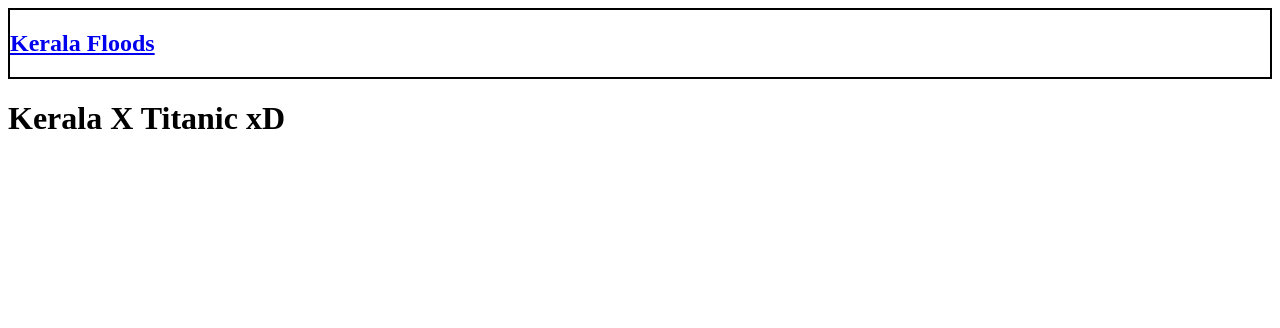
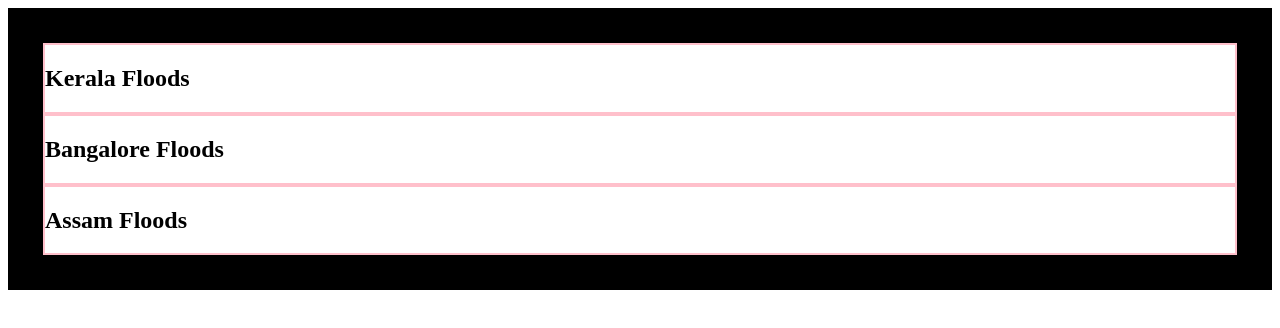
Before and after one commit to pranav2701/anticorruptionledger, a React (Create React App) app: page /kerala in a window 1280 px wide. Shown: the top 328 px of the page. Built offline with nearby package versions, Linux system fonts and the light colour scheme.

Commit message:
Toggle cause switches

```diff
--- a/src/App.js
+++ b/src/App.js
@@ -1,19 +1,10 @@
 import React from "react";
 import FirstPage from "./components/FirstPage/FirstPage";
-import Kerala from "./components/OrgChart/Kerala";
-import { Routes, Route, BrowserRouter as Router } from "react-router-dom";
-import NGOList from "./components/OrgChart/NGOList";
 
 function App() {
   return (
     <div>
-      <Router>
-        <FirstPage />
-        <Routes>
-          <Route exact path="/kerala" element={<Kerala />} />
-          <Route exact path="/" element={<NGOList />} />
-        </Routes>
-      </Router>
+      <FirstPage />
     </div>
   );
 }
--- /dev/null
+++ b/src/components/FirstPage/FirstPage.css
@@ -0,0 +1,3 @@
+.fp-div {
+  border: 35px solid black;
+}
--- a/src/components/FirstPage/FirstPage.js
+++ b/src/components/FirstPage/FirstPage.js
@@ -1,12 +1,40 @@
 import React from "react";
+import Kerala from "../OrgChart/Kerala";
 import NGOList from "../OrgChart/NGOList";
+import "./FirstPage.css";
+import { useState } from "react";
+import Bangalore from "../OrgChart/Bangalore";
+import Assam from "../OrgChart/Assam";
 
 function FirstPage() {
-  return (
-    <div>
-      <NGOList name="Kerala Floods" id="kerala" />
-    </div>
-  );
+  const [sourceOrigin, setSourceOrigin] = useState("home");
+  const [clicked, setClicked] = useState(false);
+  let clickHandler = (event) => {
+    setClicked(true);
+    setSourceOrigin(event.target.id);
+  };
+
+  if (!clicked) {
+    return (
+      <div className="fp-div">
+        <NGOList
+          name="Kerala Floods"
+          id="kerala"
+          onClick={() => clickHandler}
+        />
+        <NGOList
+          name="Bangalore Floods"
+          id="bangalore"
+          onClick={() => clickHandler}
+        />
+        <NGOList name="Assam Floods" id="assam" onClick={() => clickHandler} />
+      </div>
+    );
+  } else {
+    if (sourceOrigin === "assam") return <Assam />;
+    else if (sourceOrigin === "bangalore") return <Bangalore />;
+    else if (sourceOrigin === "kerala") return <Kerala />;
+    else return <FirstPage />;
+  }
 }
-
 export default FirstPage;
--- /dev/null
+++ b/src/components/OrgChart/Assam.js
@@ -0,0 +1,7 @@
+import React from "react";
+
+function Assam() {
+  return <div>Assam</div>;
+}
+
+export default Assam;
--- /dev/null
+++ b/src/components/OrgChart/Bangalore.js
@@ -0,0 +1,7 @@
+import React from "react";
+
+function Bangalore() {
+  return <div>Bangalore</div>;
+}
+
+export default Bangalore;
--- a/src/components/OrgChart/Kerala.js
+++ b/src/components/OrgChart/Kerala.js
@@ -1,11 +1,7 @@
 import React from "react";
 
 function Kerala() {
-  return (
-    <div>
-      <h1>Kerala X Titanic xD</h1>
-    </div>
-  );
+  return <div>kerala</div>;
 }
 
 export default Kerala;
--- a/src/components/OrgChart/NGOList.css
+++ b/src/components/OrgChart/NGOList.css
@@ -1,5 +1,5 @@
 .ngoDiv {
-  border: 2px solid black;
+  border: 2px solid pink;
   cursor: pointer;
 }
 
--- a/src/components/OrgChart/NGOList.js
+++ b/src/components/OrgChart/NGOList.js
@@ -1,22 +1,12 @@
-import React, { useState } from "react";
+import React from "react";
 import "./NGOList.css";
-import { Link } from "react-router-dom";
 
-function NGOList({ name, id }) {
-  const [clicked, setClicked] = useState(true);
-  let clickHandler = () => {
-    setClicked(false);
-  };
-
-  if (clicked === true) {
-    return (
-      <Link exact to="/kerala">
-        <div className="ngoDiv" onClick={() => clickHandler}>
-          <h2>{name}</h2>
-        </div>
-      </Link>
-    );
-  }
+function NGOList({ name, onClick, id }) {
+  return (
+    <div className="ngoDiv" onClick={onClick(name)}>
+      <h2 id={id}>{name}</h2>
+    </div>
+  );
 }
 
 export default NGOList;
```
